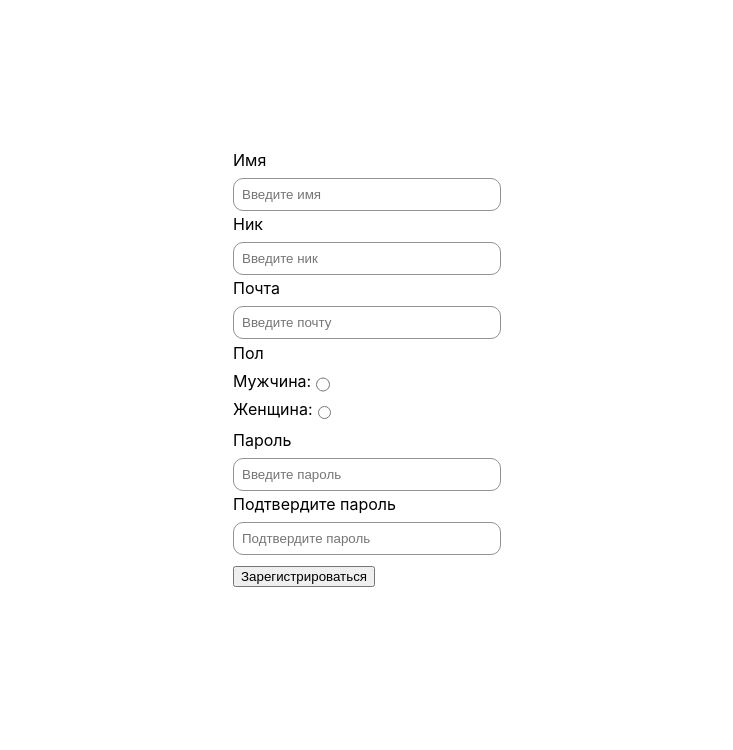
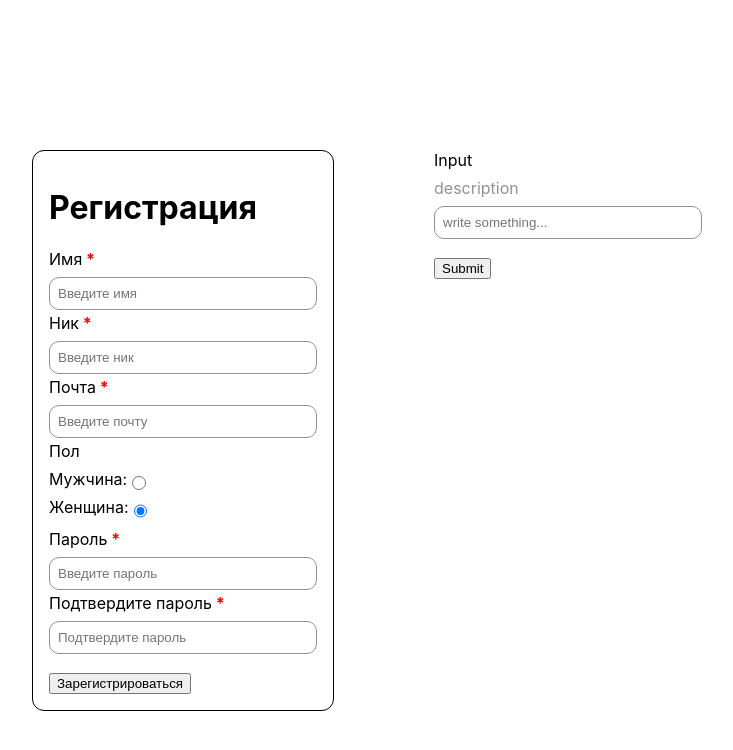
Before and after one commit to Kami9922/form-submit-task, a React (Create React App) app: page / in a window 1280 px wide. Shown: the top 750 px of the page, without its empty margins (273-1006 px from the left). Built offline with nearby package versions, Linux system fonts and the light colour scheme.

Commit message:
feat: refactor code

```diff
--- a/src/App.tsx
+++ b/src/App.tsx
@@ -1,79 +1,19 @@
 import styled from 'styled-components'
 import { Signup } from './components/sign-up'
-import { useForm } from 'react-hook-form'
-import { yupResolver } from '@hookform/resolvers/yup'
-import * as yup from 'yup'
-
-const signupSchema = yup.object({
-	name: yup
-		.string()
-		.required('Обязательное поле')
-		.min(2, 'Минимум 2 символа')
-		.max(50, 'Максимум 50 символов')
-		.matches(/^[a-zA-Zа-яА-ЯёЁ\s\-]+$/, 'Только буквы, пробелы и дефисы'),
-
-	nickname: yup
-		.string()
-		.required('Обязательное поле')
-		.min(3, 'Минимум 3 символа')
-		.max(20, 'Максимум 20 символов')
-		.matches(
-			/^[a-zA-Z0-9_]+$/,
-			'Только латинские буквы, цифры и подчёркивание'
-		),
-
-	email: yup
-		.string()
-		.required('Обязательное поле')
-		.email('Некорректный email')
-		.max(100, 'Максимум 100 символов')
-		.matches(/^[^\s@]+@[^\s@]+\.[^\s@]+$/, 'Некорректный формат email'),
-
-	gender: yup
-		.string()
-		.required('Выберите пол')
-		.oneOf(['male', 'female'], 'Некорректное значение'),
-
-	password: yup
-		.string()
-		.required('Обязательное поле')
-		.min(6, 'Минимум 6 символов')
-		.max(50, 'Максимум 50 символов')
-		.matches(
-			/^[\w!@#$%^&*()\-+=~`[\]{}|:;"'<>,.?/]+$/,
-			'Пароль содержит недопустимые символы'
-		),
-
-	confirmPassword: yup
-		.string()
-		.required('Подтвердите пароль')
-		.oneOf([yup.ref('password')], 'Пароли не совпадают'),
-})
+import { Signin } from './components/sign-in'
 
 interface AppContainerProps {
 	className?: string
 }
 
-type FormValues = yup.InferType<typeof signupSchema>
-
 const AppContainer: React.FC<AppContainerProps> = ({ className }) => {
-	const {
-		register,
-		formState: { errors },
-		handleSubmit,
-	} = useForm<FormValues>({
-		resolver: yupResolver(signupSchema),
-	})
-	const onSubmit = (data: FormValues) => {
+	const onSubmit = (data: {}) => {
 		console.log('Форма отправлена:', data)
 	}
 	return (
 		<div className={className}>
-			<Signup
-				register={register}
-				errors={errors}
-				onSubmit={handleSubmit(onSubmit)}
-			/>
+			<Signup onSubmit={onSubmit} />
+			<Signin onSubmit={onSubmit} />
 		</div>
 	)
 }
@@ -81,4 +21,8 @@ const AppContainer: React.FC<AppContainerProps> = ({ className }) => {
 export const App = styled(AppContainer)`
 	display: flex;
 	justify-content: center;
+	gap: 100px;
+	button {
+		margin-top: 1rem;
+	}
 `
--- a/src/components/input.tsx
+++ b/src/components/input.tsx
@@ -1,14 +1,6 @@
 import React from 'react'
-import { UseFormRegister } from 'react-hook-form'
 import styled from 'styled-components'
-interface FormValues {
-	name: string
-	nickname: string
-	email: string
-	gender: string
-	password: string
-	confirmPassword: string
-}
+
 interface InputContainerProps {
 	className?: string
 	size?: string
@@ -22,6 +14,7 @@ interface InputContainerProps {
 	type?: string
 	name?: string
 	value?: string
+	checked?: boolean
 	reg?: {
 		name: string
 		onChange: React.ChangeEventHandler<HTMLInputElement>
@@ -37,14 +30,13 @@ const InputContainer: React.FC<InputContainerProps> = (props) => {
 		label,
 		description,
 		error,
+		type,
+		value,
+		reg,
 		variant,
 		size = 'md',
 		radius,
 		asterisk,
-		type,
-		name,
-		value,
-		reg,
 	} = props
 
 	return (
@@ -54,9 +46,9 @@ const InputContainer: React.FC<InputContainerProps> = (props) => {
 			<input
 				type={type}
 				placeholder={placeholder || 'write something...'}
-				name={name}
 				value={value}
 				{...reg}
+				checked
 			/>
 			{error && <span className='error-span'>{error}</span>}
 		</div>
--- a/src/components/sign-up.tsx
+++ b/src/components/sign-up.tsx
@@ -1,7 +1,55 @@
 import React from 'react'
 import styled from 'styled-components'
 import { Input } from './input'
-import { UseFormRegister, FieldErrors } from 'react-hook-form'
+import { useForm, SubmitHandler } from 'react-hook-form'
+import { yupResolver } from '@hookform/resolvers/yup'
+import * as yup from 'yup'
+
+const signupSchema = yup.object({
+	name: yup
+		.string()
+		.required('Обязательное поле')
+		.min(2, 'Минимум 2 символа')
+		.max(50, 'Максимум 50 символов')
+		.matches(/^[a-zA-Zа-яА-ЯёЁ\s-]+$/, 'Только буквы, пробелы и дефисы'),
+
+	nickname: yup
+		.string()
+		.required('Обязательное поле')
+		.min(3, 'Минимум 3 символа')
+		.max(20, 'Максимум 20 символов')
+		.matches(
+			/^[a-zA-Z0-9_]+$/,
+			'Только латинские буквы, цифры и подчёркивание'
+		),
+
+	email: yup
+		.string()
+		.required('Обязательное поле')
+		.email('Некорректный email')
+		.max(100, 'Максимум 100 символов')
+		.matches(/^[^\s@]+@[^\s@]+\.[^\s@]+$/, 'Некорректный формат email'),
+
+	gender: yup
+		.string()
+		.required('Выберите пол')
+		.oneOf(['male', 'female'], 'Некорректное значение'),
+
+	password: yup
+		.string()
+		.required('Обязательное поле')
+		.min(6, 'Минимум 6 символов')
+		.max(50, 'Максимум 50 символов')
+		.matches(
+			/^[\w!@#$%^&*()\-+=~`[\]{}|:;"'<>,.?/]+$/,
+			'Пароль содержит недопустимые символы'
+		),
+
+	confirmPassword: yup
+		.string()
+		.required('Подтвердите пароль')
+		.oneOf([yup.ref('password')], 'Пароли не совпадают'),
+})
 
 interface FormValues {
 	name: string
@@ -14,26 +62,29 @@ interface FormValues {
 
 interface SignupProps {
 	className?: string
-	register: UseFormRegister<FormValues>
-	errors: FieldErrors<FormValues>
-	onSubmit: React.FormEventHandler<HTMLFormElement>
+	onSubmit: SubmitHandler<FormValues>
 }
 
-const SignupContainer: React.FC<SignupProps> = ({
-	className,
-	register,
-	errors,
-	onSubmit,
-}) => {
+const SignupContainer: React.FC<SignupProps> = ({ className, onSubmit }) => {
+	const {
+		register,
+		formState: { errors },
+		handleSubmit,
+	} = useForm<FormValues>({
+		resolver: yupResolver(signupSchema),
+	})
+
 	return (
 		<div className={className}>
-			<form onSubmit={onSubmit}>
+			<h1>Регистрация</h1>
+			<form onSubmit={handleSubmit(onSubmit)}>
 				<Input
 					label='Имя'
 					type='text'
 					placeholder='Введите имя'
 					reg={{ ...register('name') }}
 					error={errors.name?.message}
+					asterisk='true'
 				/>
 				<Input
 					label='Ник'
@@ -41,6 +92,7 @@ const SignupContainer: React.FC<SignupProps> = ({
 					placeholder='Введите ник'
 					reg={{ ...register('nickname') }}
 					error={errors.nickname?.message}
+					asterisk='true'
 				/>
 				<Input
 					label='Почта'
@@ -48,6 +100,7 @@ const SignupContainer: React.FC<SignupProps> = ({
 					placeholder='Введите почту'
 					reg={{ ...register('email') }}
 					error={errors.email?.message}
+					asterisk='true'
 				/>
 				<div className='gender-div'>
 					<span className='gender-span'>Пол</span>
@@ -63,7 +116,7 @@ const SignupContainer: React.FC<SignupProps> = ({
 						label='Женщина:'
 						type='radio'
 						value='female'
-						{...register('gender')}
+						reg={{ ...register('gender') }}
 					/>
 					{errors.gender && (
 						<span className='error'>{errors.gender.message}</span>
@@ -75,6 +128,7 @@ const SignupContainer: React.FC<SignupProps> = ({
 					placeholder='Введите пароль'
 					reg={{ ...register('password') }}
 					error={errors.password?.message}
+					asterisk='true'
 				/>
 				<Input
 					label='Подтвердите пароль'
@@ -82,6 +136,7 @@ const SignupContainer: React.FC<SignupProps> = ({
 					placeholder='Подтвердите пароль'
 					reg={{ ...register('confirmPassword') }}
 					error={errors.confirmPassword?.message}
+					asterisk='true'
 				/>
 				<button type='submit'>Зарегистрироваться</button>
 			</form>
@@ -90,6 +145,9 @@ const SignupContainer: React.FC<SignupProps> = ({
 }
 
 export const Signup = styled(SignupContainer)`
+	border: 1px solid black;
+	padding: 1rem;
+	border-radius: 12px;
 	.gender-div {
 		display: flex;
 		align-items: start;
@@ -105,7 +163,4 @@ export const Signup = styled(SignupContainer)`
 		flex-direction: row;
 		width: 100px;
 	}
-	button {
-		margin-top: 0.5rem;
-	}
 `
```
